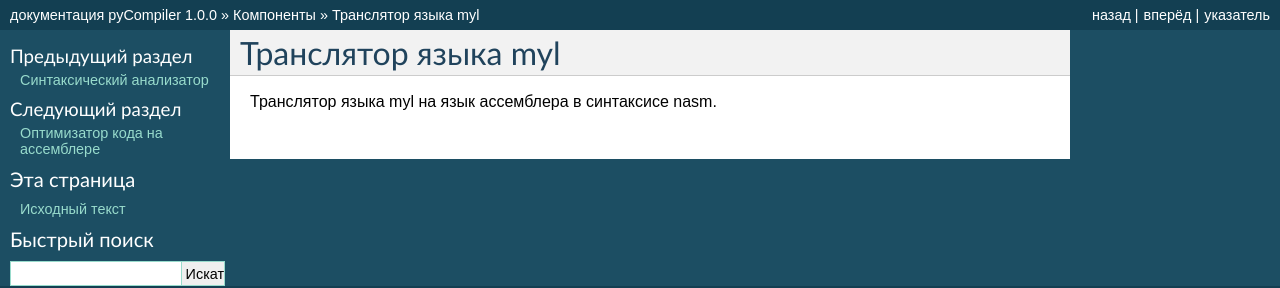
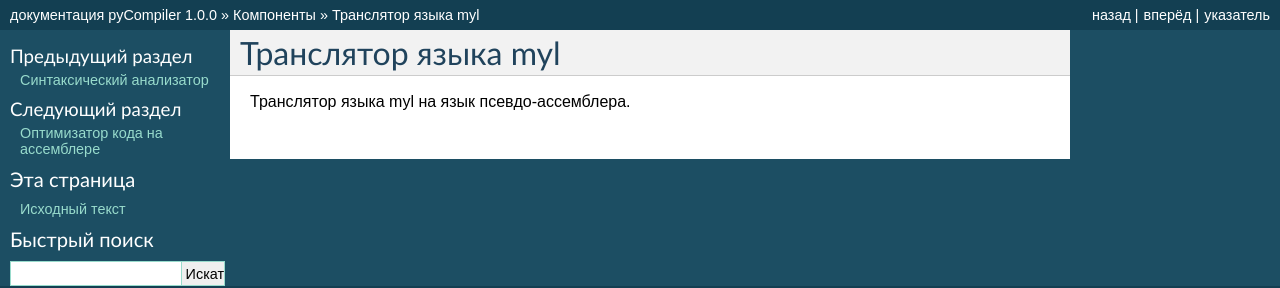
Before and after one commit to auliere/pyCompiler, a Sphinx documentation site: the page built from docs/source/translator.rst, in a window 1280 px wide. Shown: the top 288 px of the page. Built offline with Sphinx 7.4.7, drawn with Linux system fonts in a browser that asks for light colours; formulas are drawn with MathJax 3.

Commit message:
lexical analyser doc

```diff
--- /dev/null
+++ b/docs/source/asmgen.rst
@@ -0,0 +1,4 @@
+Генератор кода языка ассемблера
+======================================
+
+Генерирует код в синтаксисе nasm на основе псевдо-ассемблерного кода.
--- a/docs/source/components.rst
+++ b/docs/source/components.rst
@@ -7,3 +7,4 @@
    synt
    translator
    optimizer
+   asmgen
--- a/docs/source/intro.rst
+++ b/docs/source/intro.rst
@@ -5,7 +5,8 @@
 
  #) :doc:`lex`,
  #) :doc:`synt`,
- #) :doc:`translator` (:doc:`grammary` описана далее, далее - "язык") на язык ассемблера в синтаксисе nasm,
+ #) :doc:`translator` (:doc:`grammary` описана далее, далее - "язык")
  #) :doc:`optimizer`;
+ #) :doc:`asmgen`;
 
 .. automodule:: pyCompiler
--- a/docs/source/translator.rst
+++ b/docs/source/translator.rst
@@ -1,3 +1,4 @@
 Транслятор языка myl
 ======================================
-Транслятор языка myl на язык ассемблера в синтаксисе nasm.
+
+Транслятор языка myl на язык псевдо-ассемблера.
```
Also changed, not shown: docs/source/lex.rst (+15 -0 lines).
